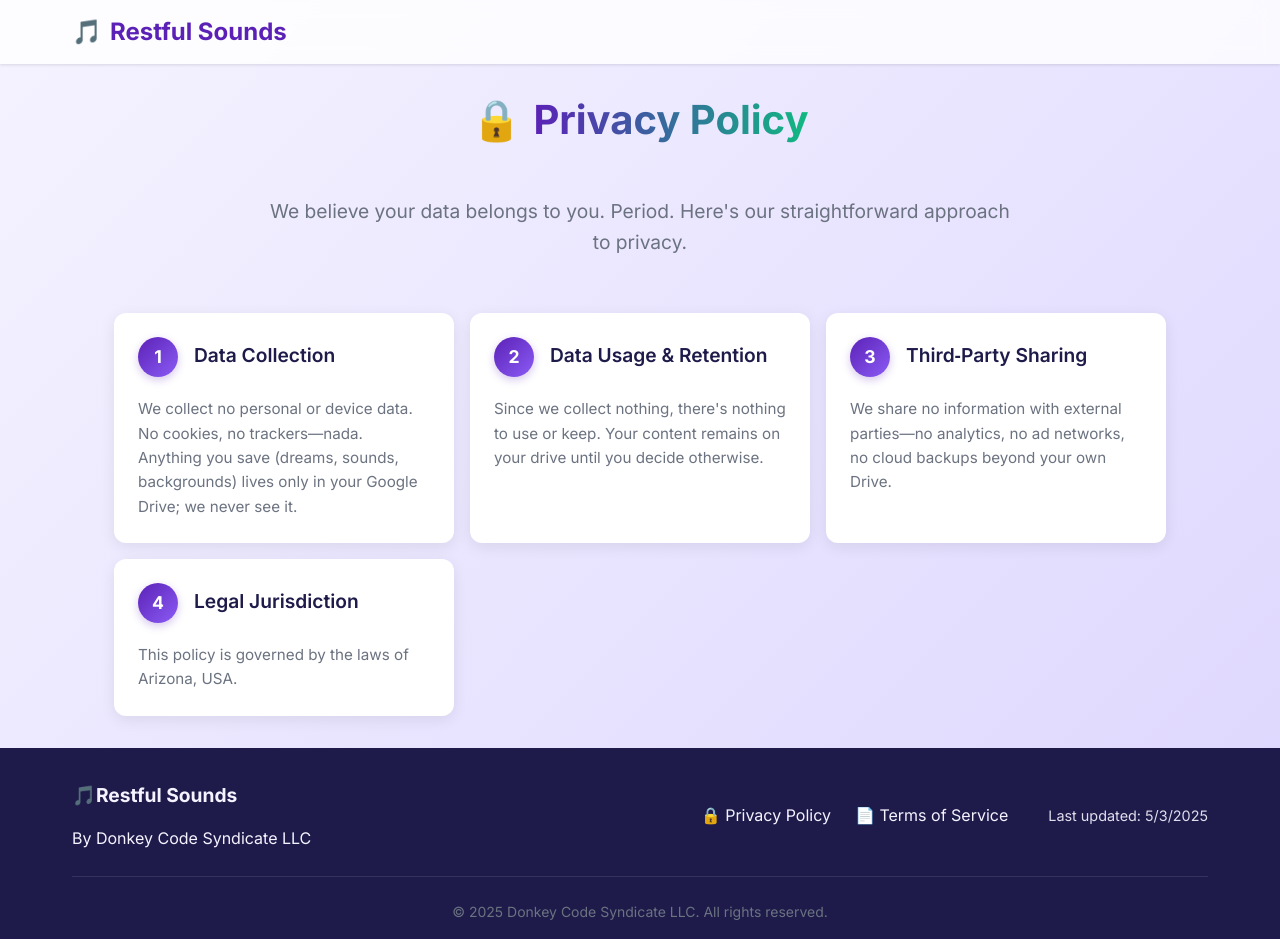
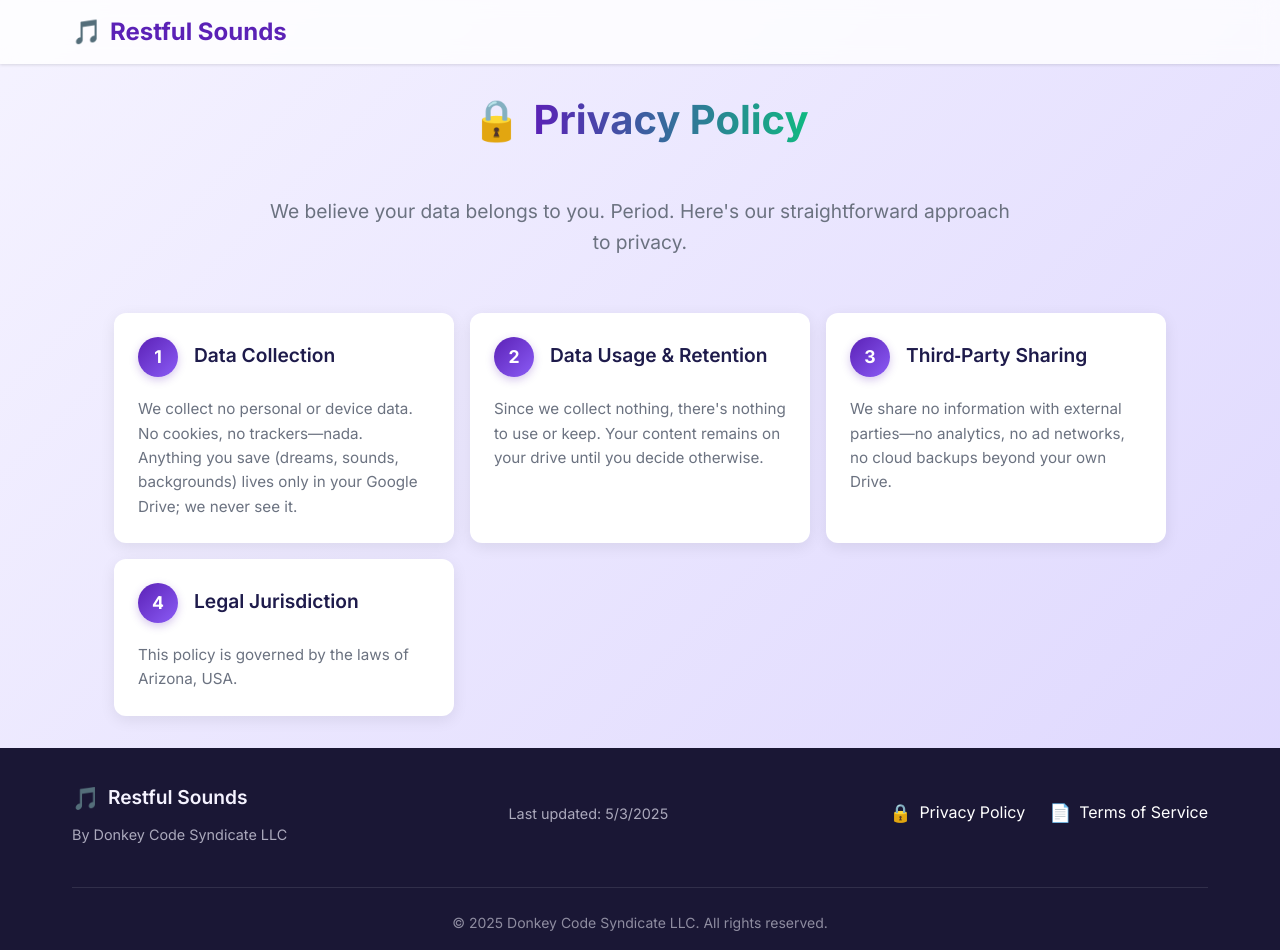
Before and after one commit to Donkey-Soft/Domain, a plain HTML site: page privacy-policy.html in a window 1280 px wide. Drawn offline with Linux system fonts and the light colour scheme.

Commit message:
Design updates

```diff
--- a/privacy-policy.html
+++ b/privacy-policy.html
@@ -77,23 +77,32 @@
 
   <footer>
     <div class="container">
-      <div class="footer-content">
-        <div class="footer-left">
-          <div class="footer-logo">
-            🎵 <span>Restful Sounds</span>
+      <div class="footer-main">
+        <div>
+          <div class="footer-branding">
+            <span class="emoji">🎵</span> Restful Sounds
           </div>
-          <p>By Donkey Code Syndicate LLC</p>
+          <div class="footer-company">
+            By Donkey Code Syndicate LLC
+          </div>
+        </div>
+
+        <div class="footer-updated">
+          Last updated: 5/3/2025
         </div>
 
         <div class="footer-links">
-          <a href="privacy-policy.html" class="footer-link">🔒 Privacy Policy</a>
-          <a href="terms-of-service.html" class="footer-link">📄 Terms of Service</a>
-          <div class="footer-date">Last updated: 5/3/2025</div>
+          <a href="privacy-policy.html" class="footer-link">
+            <span class="icon">🔒</span> Privacy Policy
+          </a>
+          <a href="terms-of-service.html" class="footer-link">
+            <span class="icon">📄</span> Terms of Service
+          </a>
         </div>
       </div>
 
       <div class="copyright">
-        &copy; 2025 Donkey Code Syndicate LLC. All rights reserved.
+        © 2025 Donkey Code Syndicate LLC. All rights reserved.
       </div>
     </div>
   </footer>
--- a/styles.css
+++ b/styles.css
@@ -189,53 +189,63 @@ header {
   color: var(--dark);
 }
 
+/* Redesigned footer based on the screenshot */
 footer {
-  background-color: var(--dark);
+  background-color: #1a1735;  /* Darker blue/purple from the image */
   color: var(--light);
-  padding: 2rem 0 1rem; /* Reduced from 3rem 0 1.5rem */
-  margin-top: 2rem; /* Reduced from 4rem */
+  padding: 2rem 0 1rem;
+  margin-top: 2rem;
 }
 
-.footer-content {
+.footer-main {
   display: flex;
   justify-content: space-between;
+  align-items: center;
+  margin-bottom: 2.5rem;
   flex-wrap: wrap;
-  margin-bottom: 1.5rem; /* Reduced from 2rem */
+  column-gap: 2rem;
+  row-gap: 1.5rem;
 }
 
-.footer-left {
-  max-width: 350px;
-}
-
-.footer-logo {
+.footer-branding {
   display: flex;
   align-items: center;
   font-size: 1.2rem;
-  font-weight: 700;
-  color: var(--light);
-  margin-bottom: 1rem;
+  font-weight: 600;
+}
+
+.footer-branding .emoji {
+  font-size: 1.4rem;
+  margin-right: 0.5rem;
+}
+
+.footer-company {
+  font-size: 0.9rem;
+  color: #aba9bc;
+  margin-top: 0.5rem;
+}
+
+.footer-updated {
+  color: #aba9bc;
+  font-size: 0.9rem;
 }
 
 .footer-links {
   display: flex;
   gap: 1.5rem;
-  align-items: center;
-}
-
-.footer-date {
-  color: var(--light);
-  opacity: 0.9;
-  font-size: 0.9rem;
-  margin-left: 1rem;
 }
 
 .footer-link {
-  color: var(--light);
+  color: white;
+  text-decoration: none;
   display: flex;
   align-items: center;
   gap: 0.5rem;
   transition: var(--transition);
-  text-decoration: none;
+}
+
+.footer-link .icon {
+  font-size: 1.1rem;
 }
 
 .footer-link:hover {
@@ -245,9 +255,20 @@ footer {
 .copyright {
   text-align: center;
   font-size: 0.875rem;
-  color: var(--gray);
+  color: #8e8ca0;
   padding-top: 1.5rem;
   border-top: 1px solid rgba(255,255,255,0.1);
+}
+
+@media (max-width: 768px) {
+  .footer-main {
+    flex-direction: column;
+    align-items: flex-start;
+  }
+
+  .footer-links {
+    margin-top: 1.5rem;
+  }
 }
 
 /* Additional styles for policy pages */
@@ -509,4 +530,13 @@ footer {
     margin-left: 0;
     margin-top: 0.5rem;
   }
+
+  .footer-company {
+    flex-direction: column;
+    gap: 0.5rem;
+  }
+
+  .footer-date {
+    text-align: left;
+  }
 }
```
Also changed, not shown: index.html (+18 -8 lines), terms-of-service.html (+18 -9 lines).
